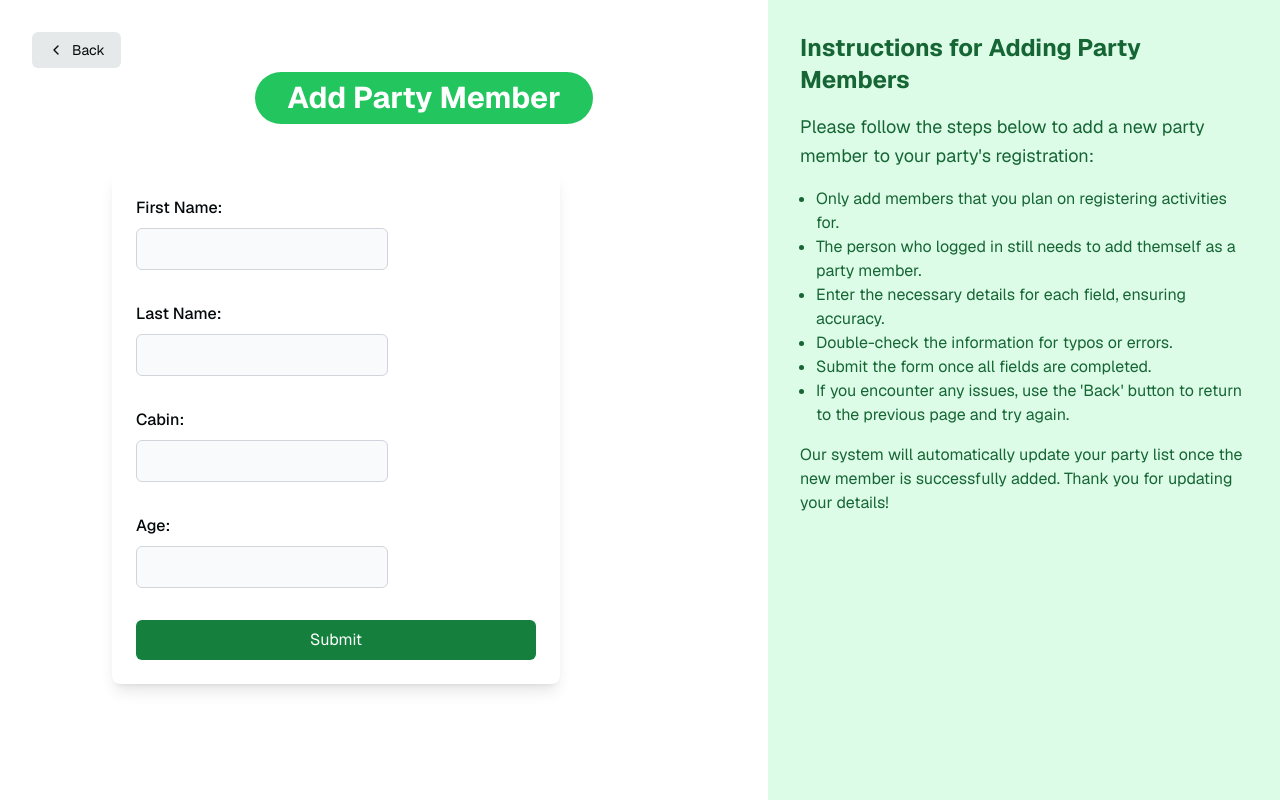
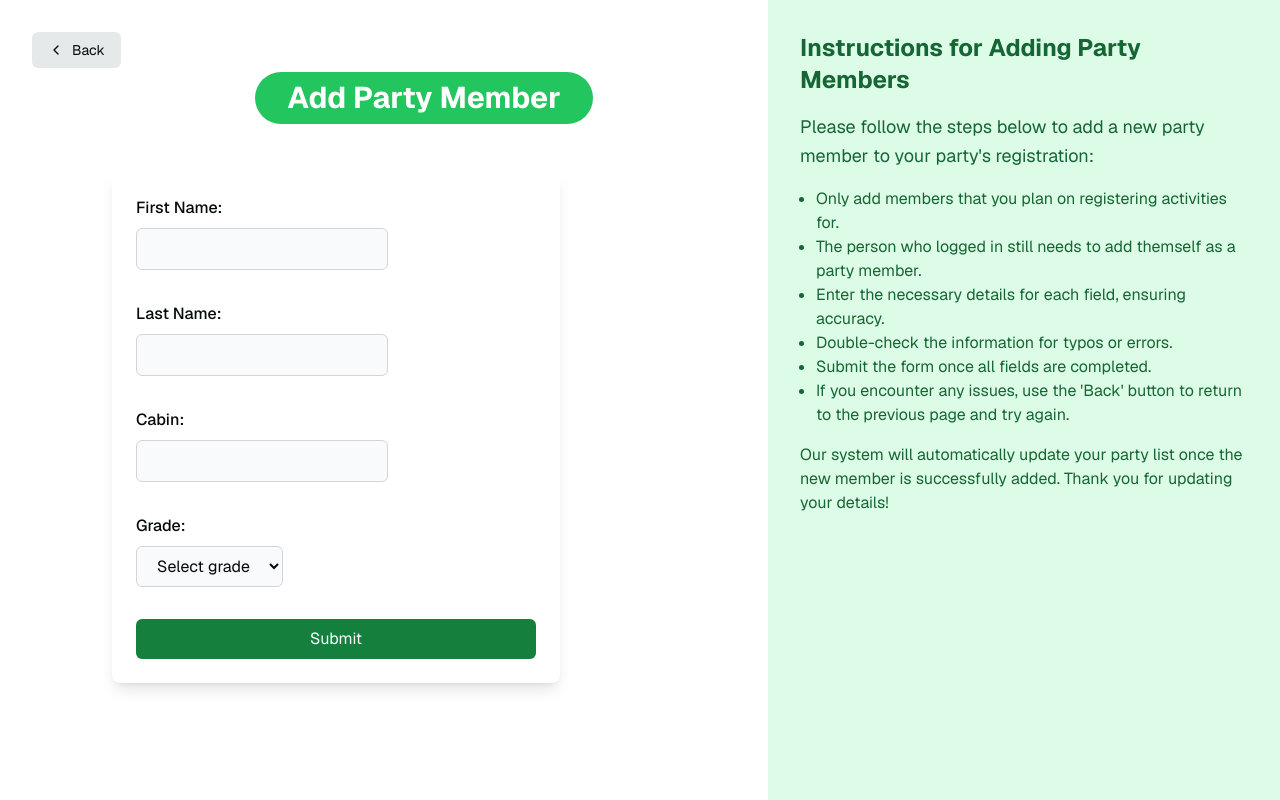
Before and after one commit to gabrielriedel/cedars-fc-supapp, a Next.js app: page /register in a window 1280 px wide. Built offline with nearby package versions, Linux system fonts and the light colour scheme.

Commit message:
grade instead of age when registering

```diff
--- a/app/admin/dashboard/page.tsx
+++ b/app/admin/dashboard/page.tsx
@@ -1,12 +1,60 @@
-import Link from "next/link";
+import React from 'react';
+import { createClient } from "@/utils/supabase/server";
+import { redirect } from "next/navigation";
+import Link from 'next/link'
+import AuthButton from "@/components/AuthButton";
 
-const Authorized = () => {
+const ProtectedPage: React.FC = async () => {
+  const supabase = createClient();
+
+  // Fetch the user asynchronously
+  const { data, error } = await supabase.auth.getUser();
+
+  // Redirect if not authenticated
+  if (error || !data?.user) {
+    redirect("/login");
+    return <></>; // Return an empty fragment or null to satisfy function return type, though this will not execute due to redirect.
+  }
+
   return (
-    <div>
-      <h1>Authorized!</h1>
-      <p>You do have access to this page!!</p>
+    <div className="flex flex-col items-center min-h-screen bg-white text-green-800 w-full">
+      <nav className="w-full bg-green-500 text-white shadow-md">
+        <div className="flex justify-between items-center py-4 px-6 w-full">
+          <h1 className="text-lg font-bold">Cedars Family Camp Dashboard</h1>
+          <AuthButton />
+        </div>
+      </nav>
+      <div className="flex-grow flex flex-col items-center justify-start pt-10 gap-6 px-6 w-full">
+        <section className="text-center mb-10">
+          <h2 className="text-2xl font-bold mb-4">Welcome to Your Dashboard!</h2>
+          <p className="max-w-3xl text-lg font-bold mb-4">
+            Step 1: Add party members to your account.
+          </p>
+          <p className="max-w-3xl text-lg font-bold mb-4">
+            Step 2: Sign-up for activities for each member of your party
+          </p>
+        </section>
+        <div className="flex flex-col items-center gap-4">
+          <Link
+            href="/register"
+            className="bg-green-700 hover:bg-green-800 text-white font-bold py-2 px-4 rounded-lg shadow transition-colors duration-200 w-full md:w-auto">
+            Add Party Members
+          </Link>
+          <Link
+            href="/activities"
+            className="bg-green-700 hover:bg-green-800 text-white font-bold py-2 px-4 rounded-lg shadow transition-colors duration-200 w-full md:w-auto">
+            Activity Sign-ups
+          </Link>
+          <Link
+            href="/remove"
+            className="bg-red-700 hover:bg-red-800 text-white font-bold py-2 px-4 rounded-lg shadow transition-colors duration-200 w-full md:w-auto">
+            View/Remove Party Members
+          </Link>
+        </div>
+      </div>
     </div>
   );
-};
 
-export default Authorized;
+}
+
+export default ProtectedPage;
--- a/app/api/registerGuest/route.ts
+++ b/app/api/registerGuest/route.ts
@@ -8,7 +8,7 @@ export async function POST(req: NextRequest) {
         return new NextResponse(`Method ${req.method} Not Allowed`, { status: 405 });
     }
 
-    const { firstName, lastName, cabin, age } = await req.json();
+    const { firstName, lastName, cabin, grade } = await req.json();
     const supabase = createClient();
     const {
         data: { user },
@@ -17,7 +17,7 @@ export async function POST(req: NextRequest) {
     const { data, error } = await supabase
         .from('guests')
         .insert([
-            { first_name: firstName, last_name: lastName, cabin: cabin, age: age, family_code: user?.id }
+            { first_name: firstName, last_name: lastName, cabin: cabin, grade: grade, family_code: user?.id }
         ]);
 
 
--- a/components/SubmitUser.tsx
+++ b/components/SubmitUser.tsx
@@ -6,13 +6,13 @@ interface UserFormData {
     firstName: string;
     lastName: string;
     cabin: string;
-    age: string;
+    grade: string;
 }
 
 const SubmitUser: React.FC = () => {
-    const [formData, setFormData] = useState<UserFormData>({ firstName: '', lastName: '', cabin: '', age: '' });
+    const [formData, setFormData] = useState<UserFormData>({ firstName: '', lastName: '', cabin: '', grade: '' });
 
-    const handleChange = (event: React.ChangeEvent<HTMLInputElement>) => {
+    const handleChange = (event: React.ChangeEvent<HTMLInputElement | HTMLSelectElement>) => {
         const { name, value } = event.target;
         setFormData({
             ...formData,
@@ -24,17 +24,11 @@ const SubmitUser: React.FC = () => {
         event.preventDefault();  // Prevent the default form submission behavior
 
         // Validate the input
-        if (!formData.firstName || !formData.lastName || !formData.cabin || !formData.age) {
+        if (!formData.firstName || !formData.lastName || !formData.cabin || !formData.grade) {
             alert('All fields are required!');
             return;
         }
 
-        // Convert age from string to number and validate
-        const age = Number(formData.age);
-        if (isNaN(age) || age <= 0) {
-            alert('Please enter a valid age.');
-            return;
-        }
 
         try {
             const response = await fetch('/api/registerGuest', {
@@ -44,7 +38,7 @@ const SubmitUser: React.FC = () => {
                     firstName: formData.firstName,
                     lastName: formData.lastName,
                     cabin: formData.cabin,
-                    age
+                    grade: formData.grade
                 })
             });
 
@@ -55,12 +49,11 @@ const SubmitUser: React.FC = () => {
             const result = await response.json();
             alert('Guest added successfully!');
             console.log(result);  // Log or handle response data as needed
-            setFormData({ firstName: '', lastName: '', cabin: '', age: '' });  // Clear the form
+            setFormData({ firstName: '', lastName: '', cabin: '', grade: '' });  // Clear the form
         } catch (error) {
             alert(error instanceof Error ? error.message : 'Failed to add guest');
         }
     };
-
 
     return (
         <div className="w-full max-w-lg px-8 pt-4 pb-10">
@@ -101,16 +94,32 @@ const SubmitUser: React.FC = () => {
                     />
                 </div>
                 <div className="mb-4">
-                    <label className="text-md font-medium block mb-2" htmlFor="age">Age:</label>
-                    <input
+                    <label className="text-md font-medium block mb-2" htmlFor="grade">Grade:</label>
+                    <select
                         className="rounded-md px-4 py-2 bg-gray-50 border border-gray-300 focus:border-green-500 focus:ring focus:ring-green-500 focus:ring-opacity-50"
-                        type="number"  // Changed to 'number' to enhance input appropriateness
-                        id="age"
-                        name="age"
-                        value={formData.age}
+                        id="grade"
+                        name="grade"
+                        value={formData.grade}
                         onChange={handleChange}
                         required
-                    />
+                    >
+                        <option value="">Select grade</option>
+                        <option value="Infant">Infant</option>
+                        <option value="Toddler">Toddler</option>
+                        <option value="Pre-K">Pre-K</option>
+                        <option value="K">K</option>
+                        <option value="1st Grade">1st Grade</option>
+                        <option value="2nd Grade">2nd Grade</option>
+                        <option value="3rd Grade">3rd Grade</option>
+                        <option value="4th Grade">4th Grade</option>
+                        <option value="5th Grade">5th Grade</option>
+                        <option value="6th Grade">6th Grade</option>
+                        <option value="7th Grade">7th Grade</option>
+                        <option value="8th Grade">8th Grade</option>
+                        <option value="High School">High School</option>
+                        <option value="College">College</option>
+                        <option value="Adult">Adult</option>
+                    </select>
                 </div>
                 <button type="submit" className="bg-green-700 hover:bg-green-800 rounded-md px-4 py-2 text-white transition-colors">
                     Submit
@@ -118,7 +127,6 @@ const SubmitUser: React.FC = () => {
             </form>
         </div>
     );
-
 };
 
 export default SubmitUser;
```
